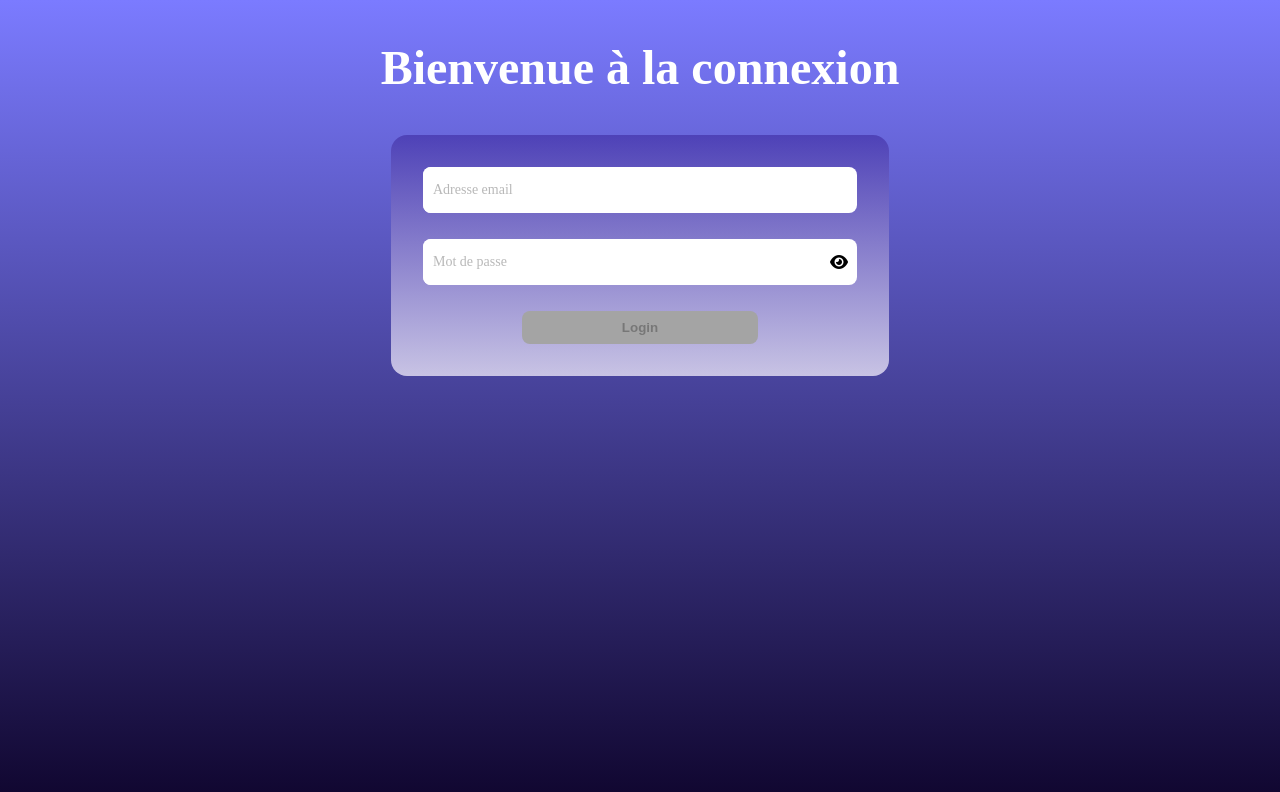
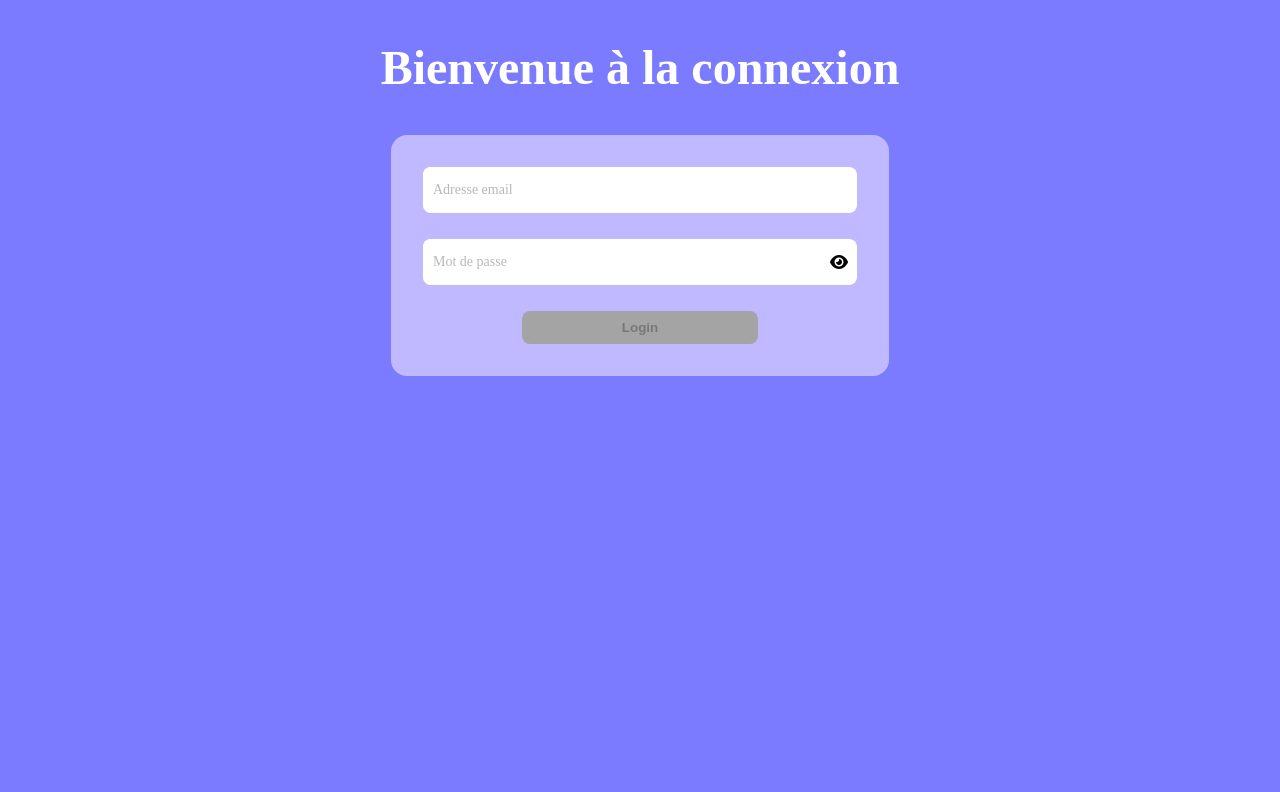
Before and after one commit to RabiieOuallaf/TransactionSC, an Angular app in the folder transactions-front/: page /login in a window 1280 px wide. Shown: the top 792 px of the page. Built offline with nearby package versions, Linux system fonts and the light colour scheme.

Commit message:
some changes on the background color

```diff
--- a/transactions-front/src/app/login/login.component.css
+++ b/transactions-front/src/app/login/login.component.css
@@ -1,5 +1,5 @@
 .container {
-    background: linear-gradient(to bottom, rgb(123, 123, 255), rgb(16, 6, 47));
+    background: rgb(123, 123, 255);
     position: fixed;
     top: 0%;
     left: 0%;
@@ -22,7 +22,7 @@
     gap: 6px;
     flex-direction: column;
     align-items: center;
-    background: linear-gradient(to bottom, rgba(66, 49, 167, 0.69), rgba(248, 243, 255, 0.727));
+    background:rgba(202, 193, 255, 0.897);
     width: fit-content;
     margin: auto;
     padding: 2rem;
@@ -31,7 +31,7 @@
   }
 
   .LoginForm:hover {
-    box-shadow: 0 0 10px rgba(0, 0, 0, 0.8);
+    box-shadow: 0 2px 5px rgb(255, 255, 255);
   }
 
 
```
